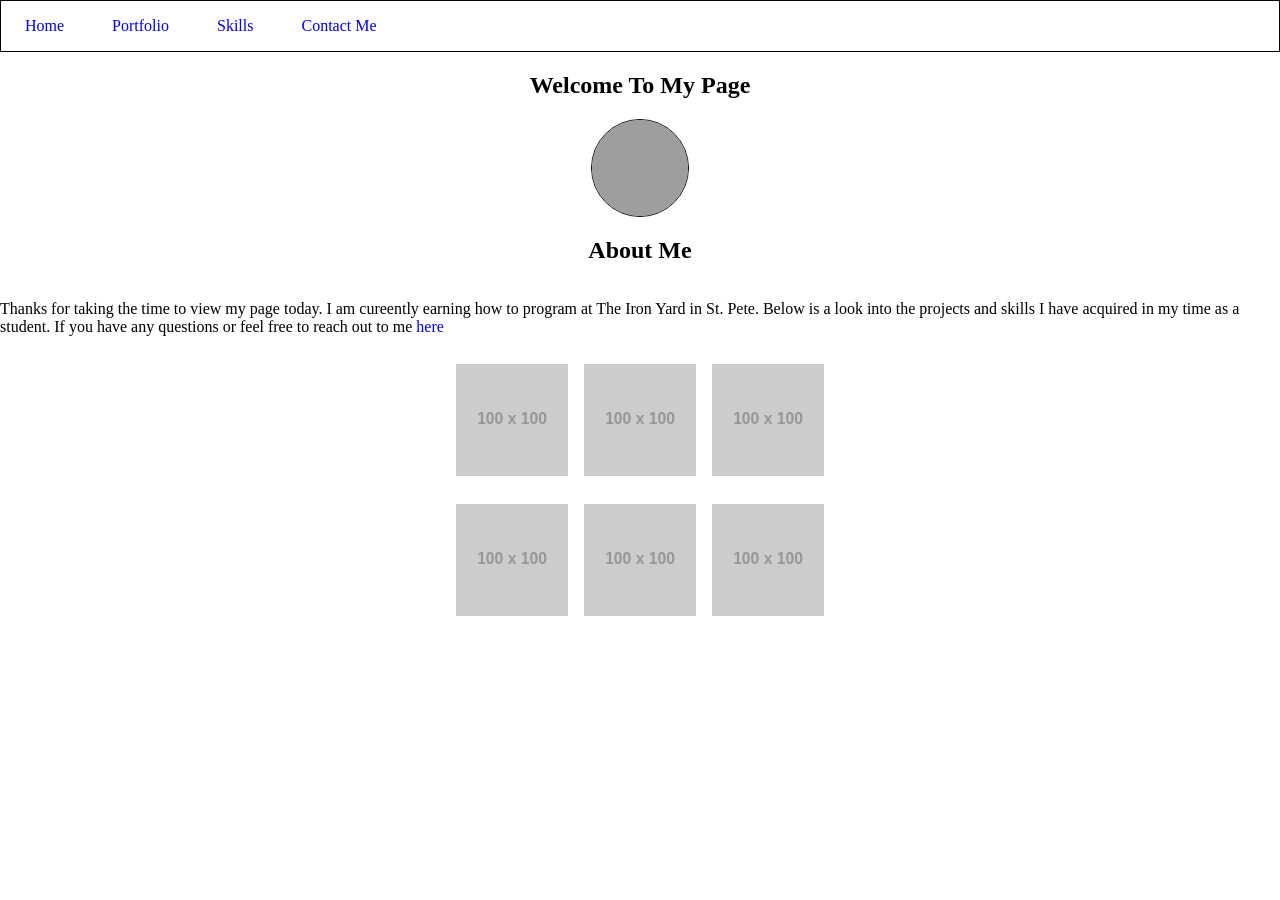
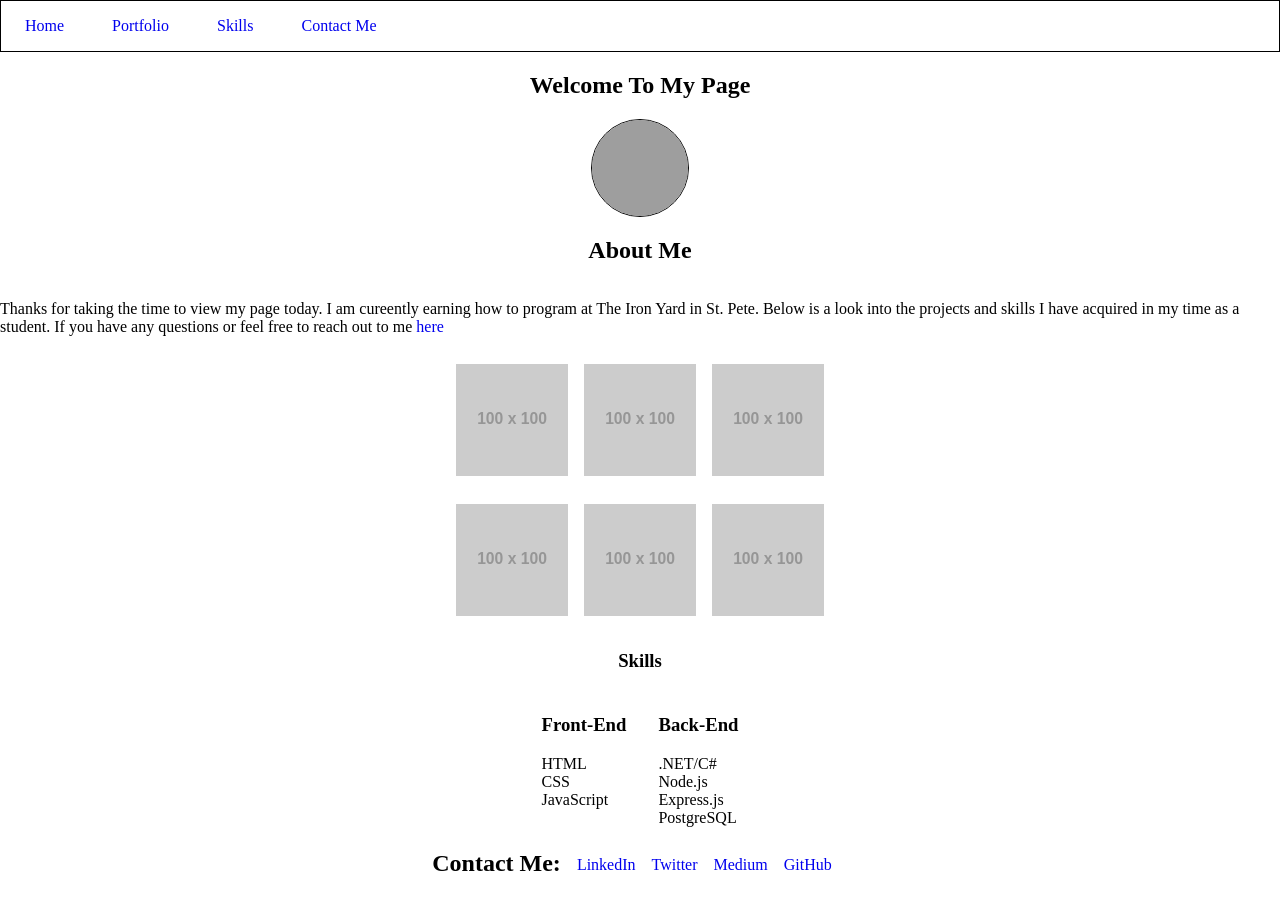
Before and after one commit to RobbyBourne1/myPortfolio, a plain HTML site: page index.html in a window 1280 px wide. Before the commit the page ends 800 px from the top, so only its background shows below. Drawn offline with Linux system fonts and the light colour scheme; grey boxes are pictures that could not be loaded; placeholder pictures from the web are drawn by us.

Commit message:
Skeleton Practically Done

```diff
--- a/index.html
+++ b/index.html
@@ -47,11 +47,32 @@
           </div>
         </div>
     </section>
-    <section class="skills" id="skills">
-
+    <section class="skillsList" id="skillsList">
+      <h3>Skills</h3>
+      <div class="skills">
+      <ul class="feSkills">
+        <li><h3>Front-End</h3></li>
+        <li>HTML</li>
+        <li>CSS</li>
+        <li>JavaScript</li>
+      </ul>
+      <ul class="beSkills">
+        <li><h3>Back-End</h3></li>
+        <li>.NET/C#</li>
+        <li>Node.js</li>
+        <li>Express.js</li>
+        <li>PostgreSQL</li>
+      </ul>
+      </div>
     </section>
-    <section class=contactMe id="contactMe">
-
+    <section class="contactMe" id="contactMe">
+      <h2>Contact Me:</h2>
+      <ul class="contactList">
+        <li><a href="http://www.linkedin.com/in/robbybourne">LinkedIn</a></li>
+        <li><a href="http://www.twitter.com/RobbyBourne">Twitter</a></li>
+        <li><a href="http://www.medium.com/@RobbyBourne1">Medium</a></li>
+        <li><a href="http://www.github.com/RobbyBourne1">GitHub</a></li>
+      </ul>
     </section>
     </div>
     <footer></footer>
--- a/style.css
+++ b/style.css
@@ -5,7 +5,7 @@ body {
   width: 100%;
 }
 
-/*Nav Bar CSS*/
+/*Nav Bar CSS START*/
 
 #navBar {
   list-style: none;
@@ -32,7 +32,9 @@ a {
   color: #968772;
 }
 
-/*Home Section CSS*/
+/*Nav Bar CSS END*/
+
+/*Home Section CSS START*/
 
 .headshot {
   width: 6em;
@@ -46,6 +48,10 @@ a {
   flex-flow: column;
   align-items: center;
 }
+
+/*Home Section END*/
+
+/*Portfolio Section START*/
 
 .portfolio {
   display: flex;
@@ -79,3 +85,51 @@ a {
   height: 7em;
   margin: .5em;
 }
+
+/*Portfolio Section END*/
+
+/*Skills Section START*/
+
+.skillsList {
+  display: flex;
+  flex-flow: column;
+  align-items: center;
+}
+
+.skills {
+  display: flex;
+  flex-flow: row;
+}
+
+.feSkills,
+.beSkills {
+  list-style: none;
+  padding: 0;
+  margin: .25em 1em;
+}
+
+/*Skills Sections END*/
+
+/*Contact Me START*/
+
+.contactMe {
+  display: flex;
+  flex-flow: row wrap;
+  justify-content: center;
+  width: 100%;
+}
+
+.contactList {
+  display: flex;
+  justify-content: center;
+  align-items: center;
+  margin: 0;
+  list-style: none;
+  padding: .5em;
+}
+
+.contactList > li {
+  margin: 1.1em .5em;
+}
+
+/*Contact Me END*/
```
